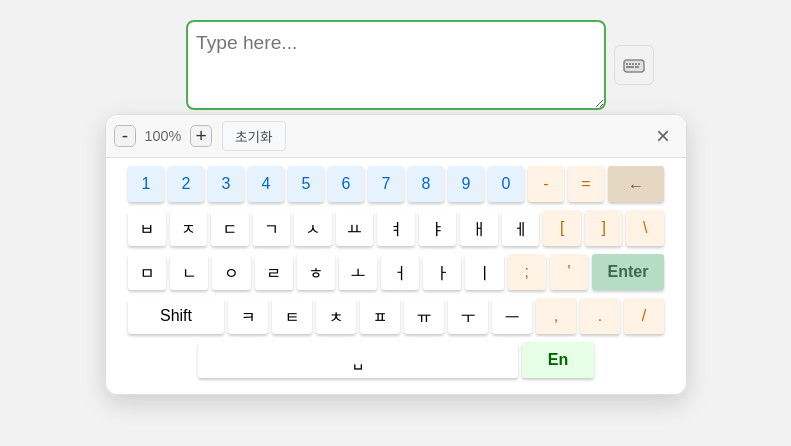
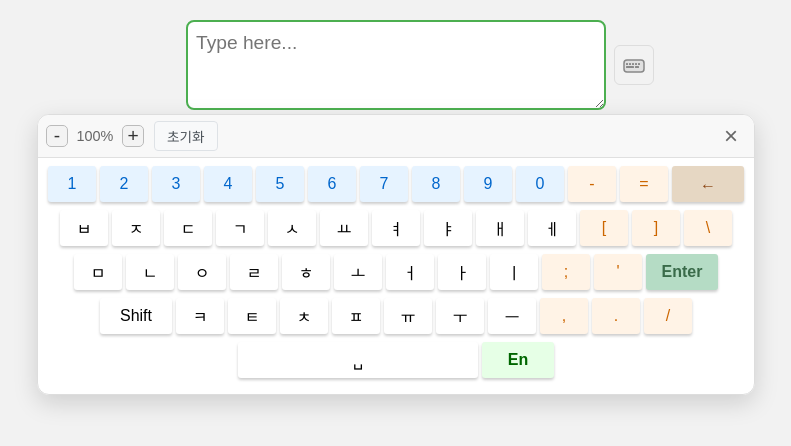
Before and after one commit to oot50674/Virtual-Keyboard, a plain HTML site: page index.html in a window 1280 px wide. Both pictures are taken after a click on the button 854 px from the left and 65 px from the top of the page. Shown: the whole page, without its empty margins (220-1011 px from the left). Drawn offline with Linux system fonts and the light colour scheme.

Commit message:
modified:   vkeyboard.css

```diff
--- a/vkeyboard.css
+++ b/vkeyboard.css
@@ -141,8 +141,8 @@
     display: grid;
     grid-gap: calc(4px * var(--keyboard-scale, 1));
     justify-content: center;
-    width: calc(560px * var(--keyboard-scale, 1));
-    max-width: 98vw;
+    width: auto; /* 키 크기에 따라 자동으로 결정 */
+    max-width: none;
     margin: 0 4px;
     transition: all 0.3s ease;
 }
@@ -162,9 +162,10 @@
     box-shadow: 0 calc(2px * var(--keyboard-scale, 1)) calc(3px * var(--keyboard-scale, 1)) rgba(0,0,0,0.2);
     cursor: pointer;
     user-select: none;
-    flex: 1;
-    min-width: calc(36px * var(--keyboard-scale, 1));
-    max-width: calc(48px * var(--keyboard-scale, 1));
+    flex: 0 0 auto; /* 고정 크기 */
+    width: calc(48px * var(--keyboard-scale, 1));
+    min-width: unset;
+    max-width: unset;
     height: calc(36px * var(--keyboard-scale, 1));
     display: flex;
     align-items: center;
@@ -180,8 +181,8 @@
     background: #d0d0d0;
 }
 .key.shift {
-    flex: 3; /* 기존 1.8 → 3 으로 확대 */
-    min-width: calc(96px * var(--keyboard-scale, 1)); /* 최소 너비도 확대 */
+    flex: 0 0 auto;
+    width: calc(72px * var(--keyboard-scale, 1));
 }
 .key.shift.locked {
     background: #a0a0ff;
@@ -190,8 +191,8 @@
 .key.backspace {
     background: #e6d7c3;
     font-weight: bold;
-    flex: 1.5;
-    min-width: calc(56px * var(--keyboard-scale, 1));
+    flex: 0 0 auto;
+    width: calc(72px * var(--keyboard-scale, 1));
     color: #8b4513;
 }
 .key.backspace:hover {
@@ -200,8 +201,8 @@
 .key.enter {
     background: #b5dcc5;
     font-weight: bold;
-    flex: 2; /* 기존 1.5 → 2 로 확대 */
-    min-width: calc(72px * var(--keyboard-scale, 1)); /* 최소 너비도 확대 */
+    flex: 0 0 auto;
+    width: calc(72px * var(--keyboard-scale, 1));
     color: #3a6b4a;
 }
 .key.enter:hover {
@@ -222,14 +223,14 @@
     background: #ffe6cc;
 }
 .key[data-key="space"] {
-    flex: 6;
-    min-width: calc(240px * var(--keyboard-scale, 1));
-    max-width: calc(320px * var(--keyboard-scale, 1));
+    flex: 0 0 auto;
+    width: calc(240px * var(--keyboard-scale, 1));
+    min-width: unset;
+    max-width: unset;
 }
 .key[data-key="한영"] {
-    flex: 1.5;
-    min-width: calc(56px * var(--keyboard-scale, 1));
-    max-width: calc(72px * var(--keyboard-scale, 1));
+    flex: 0 0 auto;
+    width: calc(72px * var(--keyboard-scale, 1));
     background: #e6ffe6;
     color: #006600;
     font-weight: bold;
```
